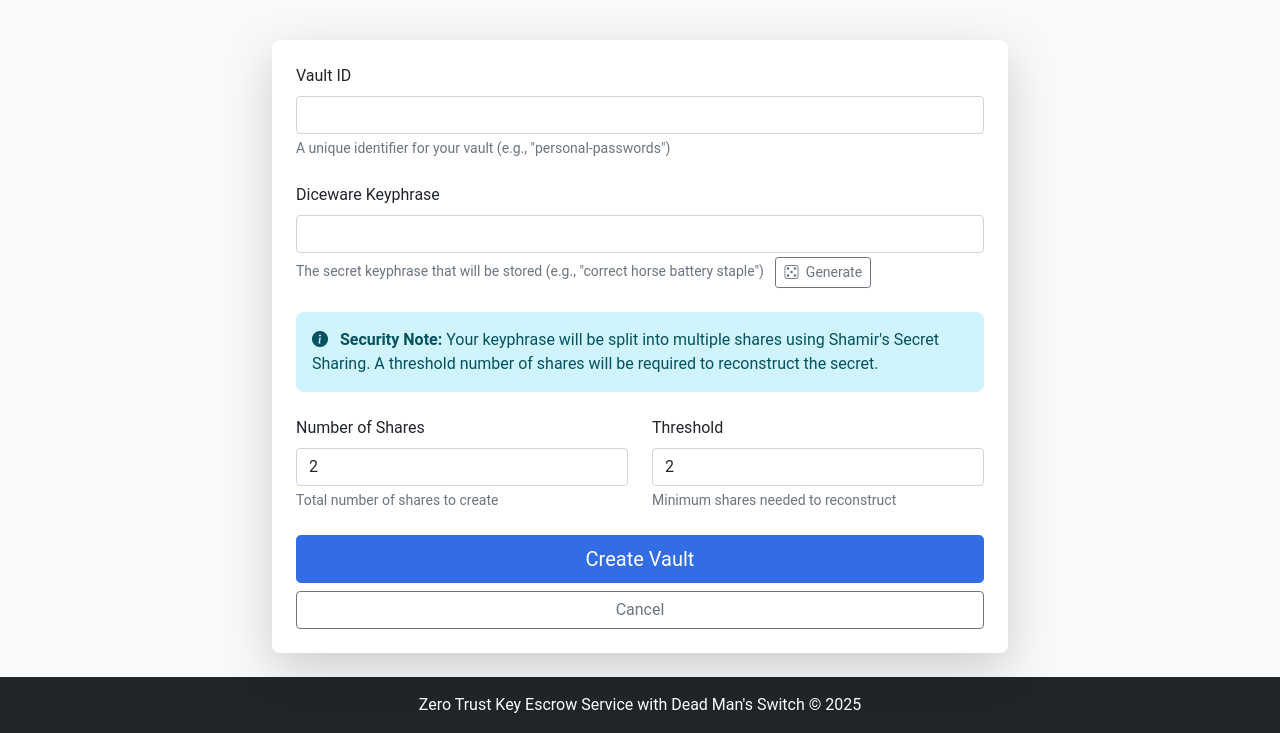
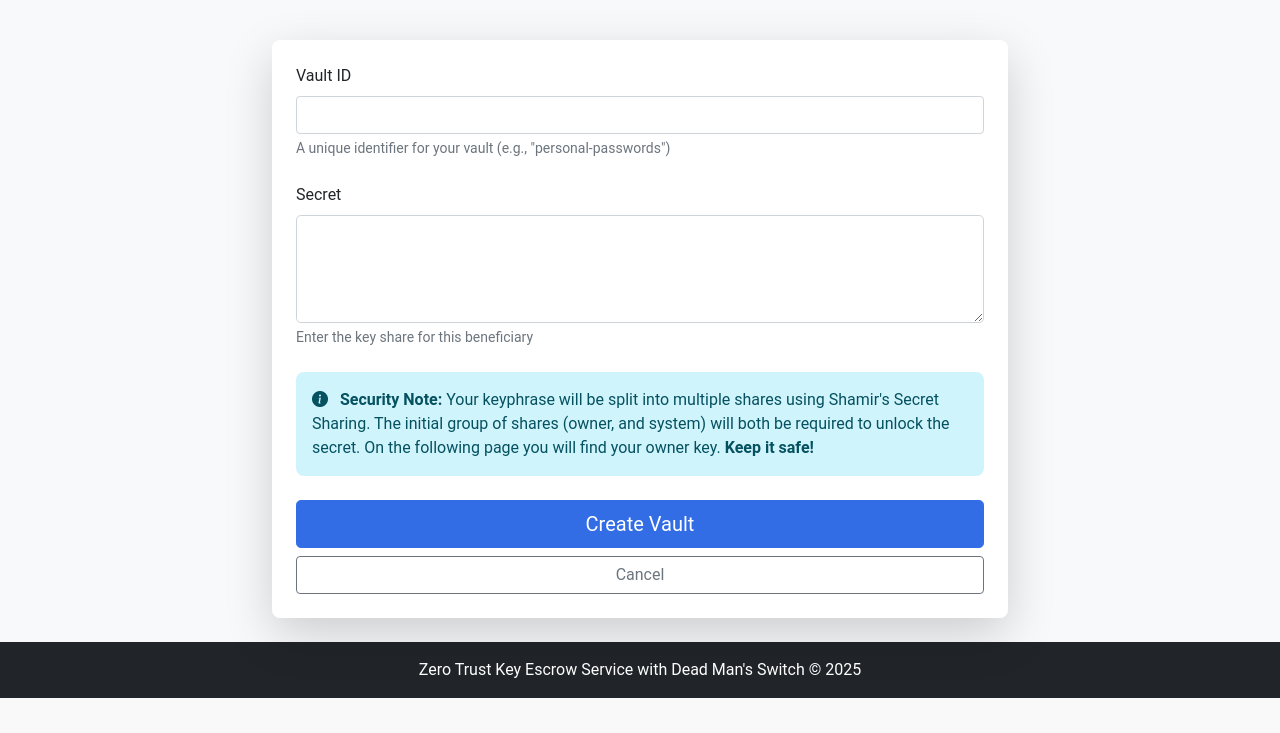
Before and after one commit to brentkastner/keybutler, a Flask app: page /vault/create in a window 1280 px wide. Shown: the part 166-899 px from the top of the page. After the commit the page ends 864 px from the top, so only its background shows below. Run offline with Flask 3, Linux system fonts and the light colour scheme; the visitor is signed in with stand-in values (Sample User, id 1).

Commit message:
tightening up the experience and consistency

```diff
--- a/app/app.py
+++ b/app/app.py
@@ -15,10 +15,12 @@ from apscheduler.schedulers.background import BackgroundScheduler
 app = Flask(__name__)
 
 # Load configuration from environment variables
-app.config["SECRET_KEY"] = os.environ.get("SECRET_KEY", os.urandom(24).hex())
+#TODO: add in the config paramas for prod we're still building
+#app.config["SECRET_KEY"] = os.environ.get("SECRET_KEY", os.urandom(24).hex())
+app.config["SECRET_KEY"] = "nevergonnagiveyouup"
 app.config["SQLALCHEMY_DATABASE_URI"] = os.environ.get("DATABASE_URI", "sqlite:///escrow_service.db")
 app.config["SQLALCHEMY_TRACK_MODIFICATIONS"] = False
-app.config["PERMANENT_SESSION_LIFETIME"] = timedelta(minutes=30)  # Short-lived sessions
+app.config["PERMANENT_SESSION_LIFETIME"] = timedelta(minutes=120)  # Short-lived sessions
 
 # Initialize database
 db = SQLAlchemy(app)
--- a/app/frontend_routes.py
+++ b/app/frontend_routes.py
@@ -251,10 +251,10 @@ def register_frontend_routes(app, db):
 
         if request.method == 'POST':
             vault_id = request.form.get('vault_id')
-            diceware_keyphrase = request.form.get('diceware_keyphrase')
+            secret = request.form.get('secret')
 
             # Validation
-            if not vault_id or not diceware_keyphrase:
+            if not vault_id or not secret:
                 flash('Vault ID and diceware keyphrase are required.', 'danger')
                 return render_template('create_vault.html')
 
@@ -267,7 +267,7 @@ def register_frontend_routes(app, db):
 
             payload = {
                 'vault_id': vault_id,
-                'diceware_keyphrase': diceware_keyphrase
+                'secret': secret
             }
 
             response = requests.post(
@@ -344,12 +344,12 @@ def register_frontend_routes(app, db):
             # Get basic beneficiary information
             beneficiary_username = request.form.get('username')
             beneficiary_email = request.form.get('email')
-            beneficiary_public_key = request.form.get('public_key')
+            #beneficiary_public_key = request.form.get('public_key')
             threshold_index = int(request.form.get('threshold_index', 1))
             owner_share = request.form.get('owner_share')
 
             # Validation for basic fields
-            if not all([beneficiary_username, beneficiary_email, beneficiary_public_key, owner_share]):
+            if not all([beneficiary_username, beneficiary_email, owner_share]):
                 flash('All fields are required, including your owner share.', 'danger')
                 return render_template('add_beneficiary.html', vault=vault, beneficiaries=beneficiaries)
 
@@ -386,7 +386,6 @@ def register_frontend_routes(app, db):
                 'vault_id': vault_id,
                 'username': beneficiary_username,
                 'email': beneficiary_email,
-                'public_key': beneficiary_public_key,
                 'threshold_index': threshold_index,
                 'owner_share': owner_share,
                 'beneficiary_shares': beneficiary_shares
@@ -603,7 +602,7 @@ def register_frontend_routes(app, db):
 
                 # We have enough shares, reconstruct the secret
                 try:
-                    diceware_keyphrase = ShamirSecretSharing.reconstruct_secret(
+                    secret = ShamirSecretSharing.reconstruct_secret(
                         shares_for_reconstruction,
                         vault.threshold
                     )
@@ -614,7 +613,7 @@ def register_frontend_routes(app, db):
                         vault_id=vault_id,
                         username=", ".join(beneficiary_names),
                         request_id=request_id,
-                        keyphrase=diceware_keyphrase
+                        secret=secret
                     )
                 except ValueError as e:
                     # If reconstruction fails, show a helpful error
--- a/app/models.py
+++ b/app/models.py
@@ -57,7 +57,7 @@ class Beneficiary(db.Model):
     id = db.Column(db.Integer, primary_key=True)
     vault_id = db.Column(db.Integer, db.ForeignKey('vault.id'), nullable=False)
     username = db.Column(db.String(80), nullable=False)
-    public_key = db.Column(db.Text, nullable=False)
+    public_key = db.Column(db.Text, nullable=True)
     notification_email = db.Column(db.String(120), nullable=False)
     threshold_index = db.Column(db.Integer, nullable=False)
     # Add relationship to key share
--- a/app/templates/access_granted.html
+++ b/app/templates/access_granted.html
@@ -25,7 +25,7 @@
                 <div class="mb-4">
                     <label class="form-label">Reconstructed Vault Secret</label>
                     <div class="input-group">
-                        <textarea class="form-control form-control-lg bg-light" id="secret-value" rows="4" readonly>{{ keyphrase }}</textarea>
+                        <textarea class="form-control form-control-lg bg-light" id="secret-value" rows="4" readonly>{{ secret }}</textarea>
                         <button class="btn btn-outline-primary" type="button" id="copy-btn">
                             <i class="bi bi-clipboard"></i>
                         </button>
--- a/app/templates/add_beneficiary.html
+++ b/app/templates/add_beneficiary.html
@@ -67,7 +67,7 @@
                         <div class="form-text">The beneficiary will be notified at this email address</div>
                     </div>
 
-                    <div class="mb-3">
+                    <!-- <div class="mb-3">
                         <label for="public_key" class="form-label">Public Key</label>
                         <textarea class="form-control" id="public_key" name="public_key" rows="5" required></textarea>
                         <div class="form-text">The beneficiary's PGP/GPG public key used to encrypt the shared key</div>
@@ -81,7 +81,7 @@
                             <option value="3">3 - Low Priority</option>
                         </select>
                         <div class="form-text">Determines priority when multiple beneficiaries are present</div>
-                    </div>
+                    </div> -->
 
                     <div class="mb-4">
                         <label for="owner_share" class="form-label">Your Owner Share</label>
--- a/app/templates/create_vault.html
+++ b/app/templates/create_vault.html
@@ -21,8 +21,8 @@
                         <div class="form-text">A unique identifier for your vault (e.g., "personal-passwords")</div>
                     </div>
 
-                    <div class="mb-4">
-                        <label for="diceware_keyphrase" class="form-label">Diceware Keyphrase</label>
+                    <!-- <div class="mb-4">
+                        <label for="diceware_keyphrase" class="form-label">Secret</label>
                         <input type="text" class="form-control" id="diceware_keyphrase" name="diceware_keyphrase" required>
                         <div class="form-text">
                             The secret keyphrase that will be stored (e.g., "correct horse battery staple")
@@ -30,16 +30,22 @@
                                 <i class="bi bi-dice-5 me-1"></i> Generate
                             </button>
                         </div>
+                    </div> -->
+
+                    <div class="mb-4">
+                        <label class="form-label">Secret</label>
+                        <textarea class="form-control form-control-lg share-input" name="secret" id="secret" rows="3" required></textarea>
+                        <div class="form-text">Enter the key share for this beneficiary</div>
                     </div>
 
                     <div class="alert alert-info mb-4">
                         <i class="bi bi-info-circle-fill me-2"></i>
                         <strong>Security Note:</strong>
-                        Your keyphrase will be split into multiple shares using Shamir's Secret Sharing.
-                        A threshold number of shares will be required to reconstruct the secret.
+                        Your keyphrase will be split into multiple shares using Shamir's Secret Sharing. The initial group of shares (owner, and system)
+                        will both be required to unlock the secret. On the following page you will find your owner key. <strong>Keep it safe!</strong>
                     </div>
 
-                    <div class="row mb-4">
+                    <!-- <div class="row mb-4">
                         <div class="col-md-6 mb-3 mb-md-0">
                             <label for="num_shares" class="form-label">Number of Shares</label>
                             <input type="number" class="form-control" id="num_shares" name="num_shares" min="2" value="2" required>
@@ -50,7 +56,7 @@
                             <input type="number" class="form-control" id="threshold" name="threshold" min="2" value="2" required>
                             <div class="form-text">Minimum shares needed to reconstruct</div>
                         </div>
-                    </div>
+                    </div> -->
 
                     <div class="d-grid gap-2">
                         <button type="submit" class="btn btn-primary btn-lg">Create Vault</button>
@@ -67,9 +73,7 @@
 <script>
     document.addEventListener('DOMContentLoaded', function() {
         const generateBtn = document.getElementById('generateBtn');
-        const keyphraseInput = document.getElementById('diceware_keyphrase');
-        const numSharesInput = document.getElementById('num_shares');
-        const thresholdInput = document.getElementById('threshold');
+        const secretInput = document.getElementById('secret');
 
         // Ensure threshold is never greater than number of shares
         numSharesInput.addEventListener('change', function() {
@@ -78,25 +82,6 @@
             }
             thresholdInput.max = this.value;
         });
-
-        // Generate a diceware-like passphrase (simplified for demo)
-        generateBtn.addEventListener('click', function() {
-            const words = [
-                "correct", "horse", "battery", "staple", "apple", "orange", "banana",
-                "pineapple", "castle", "dragon", "knight", "wizard", "elephant", "giraffe",
-                "tiger", "lion", "monkey", "zebra", "keyboard", "monitor", "mouse", "computer",
-                "window", "door", "table", "chair", "book", "pencil", "paper", "scissors"
-            ];
-
-            // Pick 5 random words
-            let phrase = [];
-            for (let i = 0; i < 5; i++) {
-                const randomIndex = Math.floor(Math.random() * words.length);
-                phrase.push(words[randomIndex]);
-            }
-
-            keyphraseInput.value = phrase.join(" ");
-        });
     });
 </script>
 {% endblock %}
```
Also changed, not shown: app/routes.py (+14 -11 lines).
